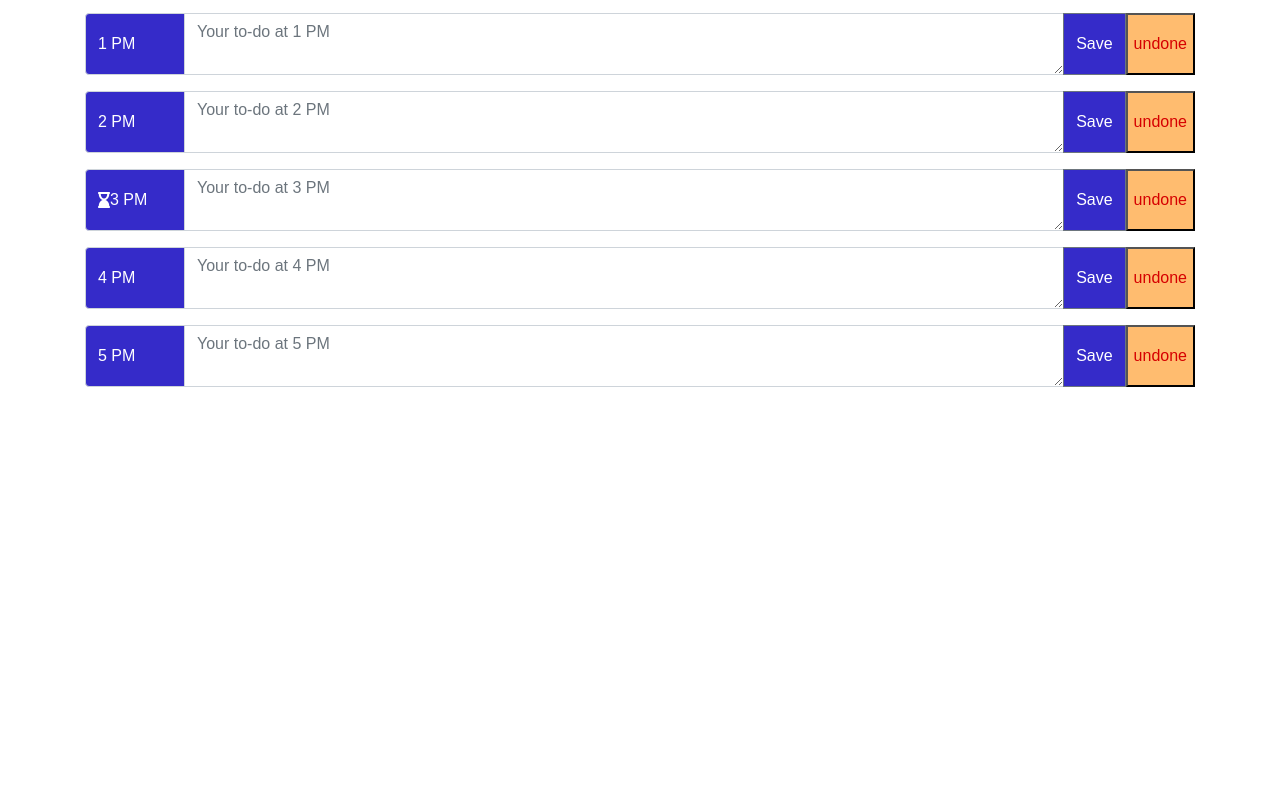
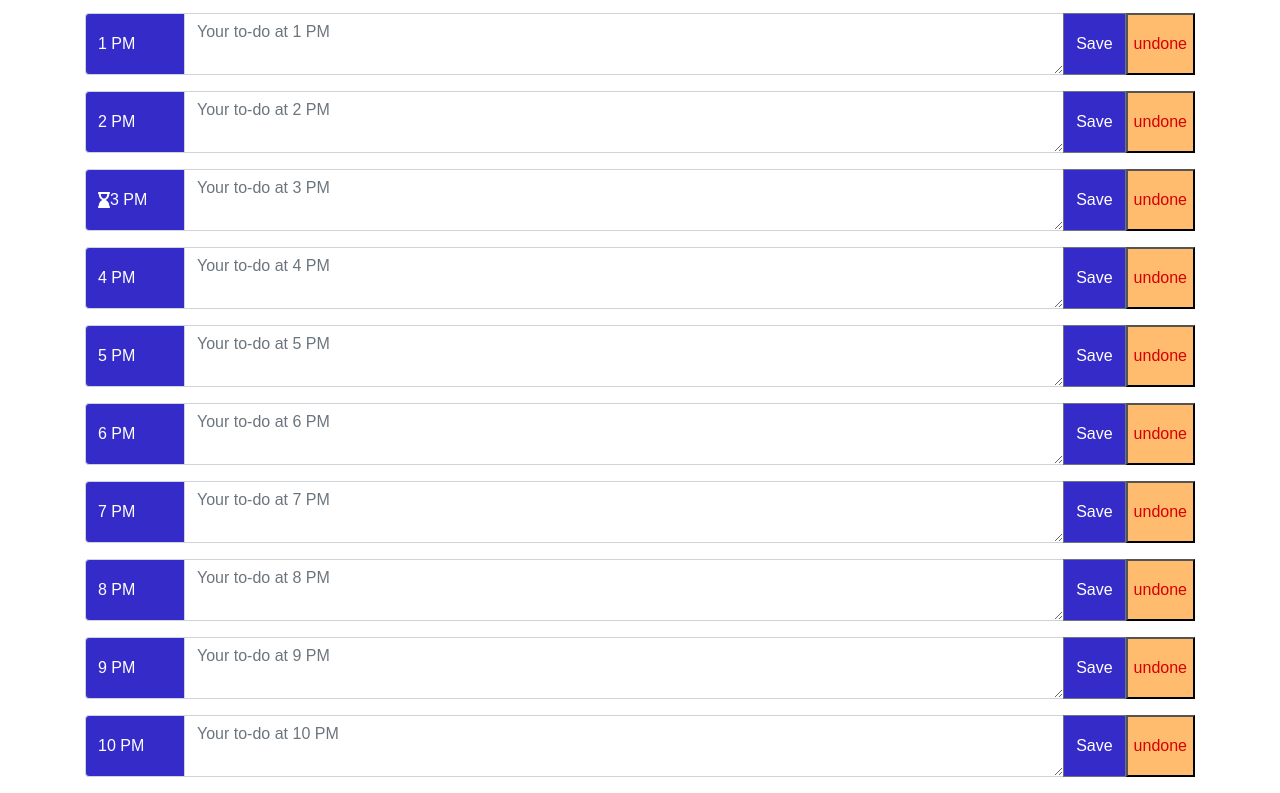
Before and after one commit to ricardoshaffer/Day-Planner, a plain HTML site: page index.html in a window 1280 px wide. Shown: the part 669-1462 px from the top of the page. Before the commit the page ends 1072 px from the top, so only its background shows below. Drawn offline with nearby package versions, Linux system fonts and the light colour scheme; a web font is replaced by a local one.

Commit message:
added additional hours to calendar

```diff
--- a/index.html
+++ b/index.html
@@ -108,6 +108,56 @@
           <button class="btn btn-outline-secondary isdone" id="done-17" value="" aria-label="check if your 5PM activity is done" type="button">Done</button>
         </div>
     </div>
+    <div class="input-group mb-3" id="18">
+        <div class="input-group-prepend">
+            <div class="input-group-text">6 PM</div>
+        </div>
+        <textarea class="form-control" id="input-18" placeholder="Your to-do at 6 PM" aria-label="Your to-do at 6 PM" aria-describedby="Your to-do at 6 PM"></textarea>
+        <div class="input-group-append">
+          <button class="btn btn-outline-secondary btnSave" type="button">Save</button>
+          <button class="btn btn-outline-secondary isdone" id="done-18" value="" aria-label="check if your 6PM activity is done" type="button">Done</button>
+        </div>
+    </div>
+    <div class="input-group mb-3" id="9">
+        <div class="input-group-prepend">
+            <div class="input-group-text">7 PM</div>
+        </div>
+        <textarea class="form-control" id="input-19" placeholder="Your to-do at 7 PM" aria-label="Your to-do at 7 PM" aria-describedby="Your to-do at 7 PM"></textarea>
+        <div class="input-group-append">
+          <button class="btn btn-outline-secondary btnSave" type="button">Save</button>
+          <button class="btn btn-outline-secondary isdone" id="done-19" value="" aria-label="check if your 7PM activity is done" type="button">Done</button>
+        </div>
+    </div>
+    <div class="input-group mb-3" id="20">
+        <div class="input-group-prepend">
+            <div class="input-group-text">8 PM</div>
+        </div>
+        <textarea class="form-control" id="input-20" placeholder="Your to-do at 8 PM" aria-label="Your to-do at 8 PM" aria-describedby="Your to-do at 8 PM"></textarea>
+        <div class="input-group-append">
+          <button class="btn btn-outline-secondary btnSave" type="button">Save</button>
+          <button class="btn btn-outline-secondary isdone" id="done-20" value="" aria-label="check if your 8PM activity is done" type="button">Done</button>
+        </div>
+    </div>
+    <div class="input-group mb-3" id="21">
+        <div class="input-group-prepend">
+            <div class="input-group-text">9 PM</div>
+        </div>
+        <textarea class="form-control" id="input-21" placeholder="Your to-do at 9 PM" aria-label="Your to-do at 9 PM" aria-describedby="Your to-do at 9 PM"></textarea>
+        <div class="input-group-append">
+          <button class="btn btn-outline-secondary btnSave" type="button">Save</button>
+          <button class="btn btn-outline-secondary isdone" id="done-21" value="" aria-label="check if your 9PM activity is done" type="button">Done</button>
+        </div>
+    </div>
+    <div class="input-group mb-3" id="22">
+        <div class="input-group-prepend">
+            <div class="input-group-text">10 PM</div>
+        </div>
+        <textarea class="form-control" id="input-22" placeholder="Your to-do at 10 PM" aria-label="Your to-do at 10 PM" aria-describedby="Your to-do at 10 PM"></textarea>
+        <div class="input-group-append">
+          <button class="btn btn-outline-secondary btnSave" type="button">Save</button>
+          <button class="btn btn-outline-secondary isdone" id="done-22" value="" aria-label="check if your 10PM activity is done" type="button">Done</button>
+        </div>
+    </div>
 </div>
 <script src="https://code.jquery.com/jquery-3.4.1.min.js"></script>
 <script src="https://cdnjs.cloudflare.com/ajax/libs/moment.js/2.24.0/moment.min.js"></script>
```
Also changed, not shown: 1 other file.
